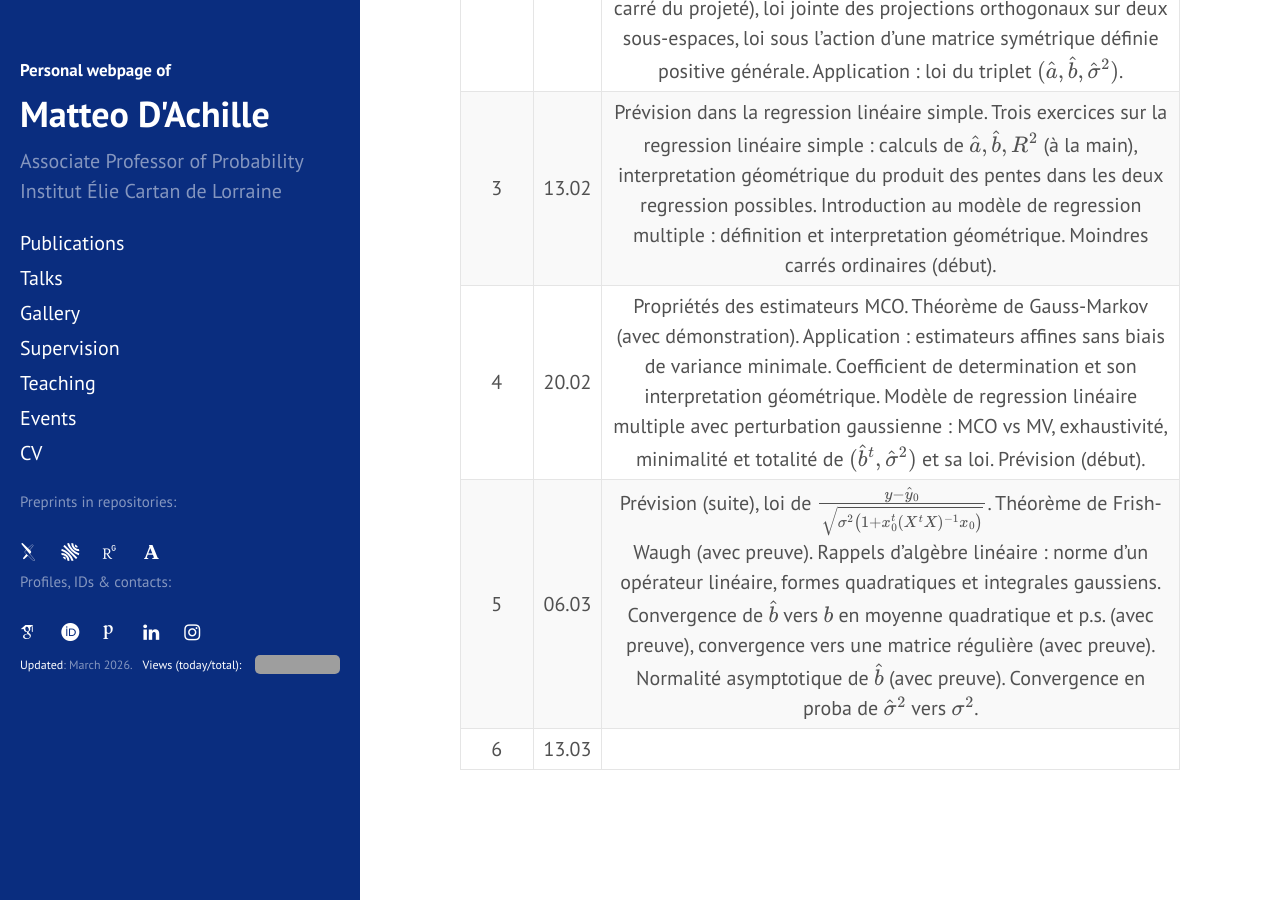
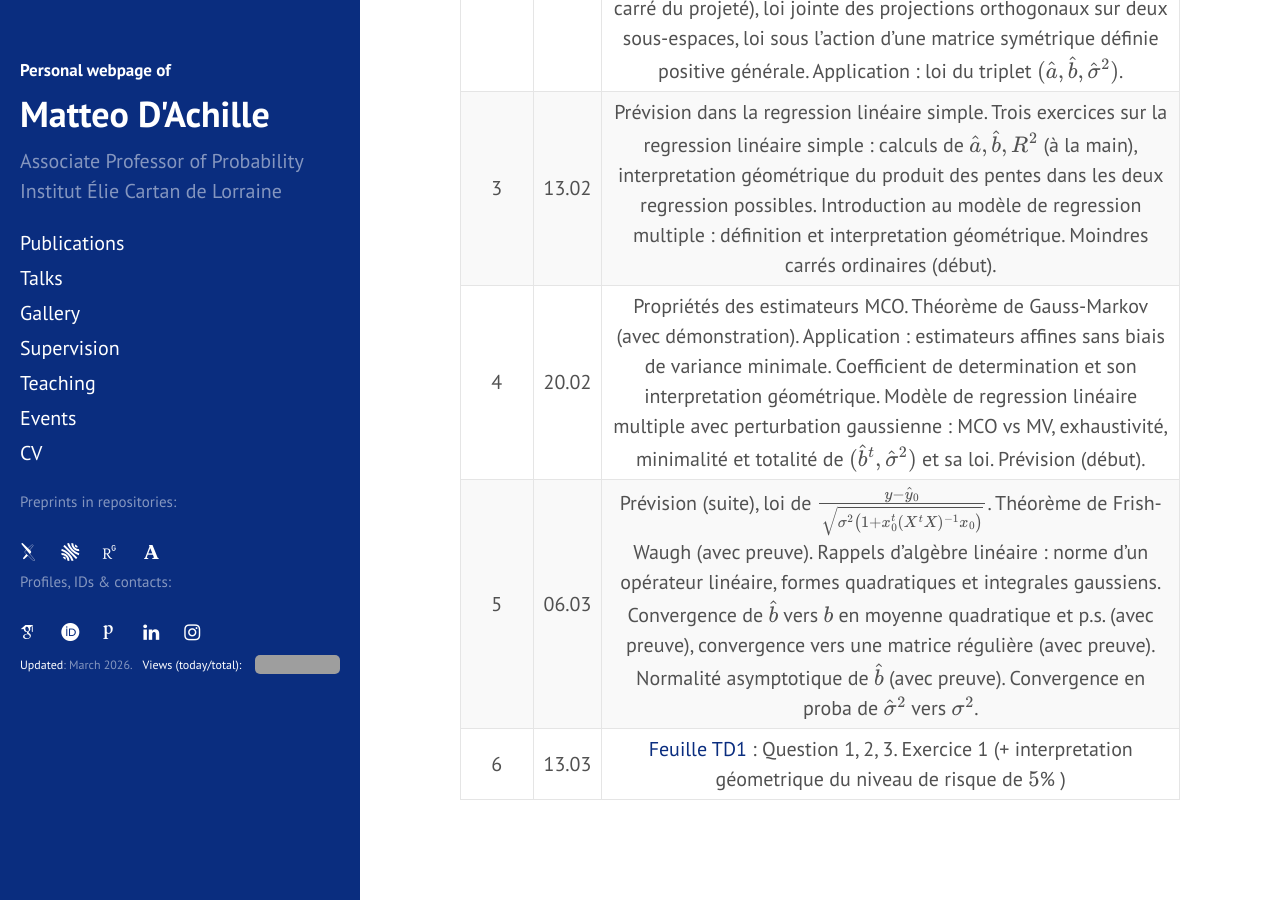
Before and after one commit to matteodachille/matteodachille.github.io, a Jekyll site: the page built from _courses/Infstat2026.md, in a window 1280 px wide and 900 px high, scrolled down 1334 px. Built offline with Jekyll 4.4.1, drawn with Linux system fonts in a browser that asks for light colours; nearby versions of some CDN libraries; some web fonts are replaced; grey boxes are pictures that could not be loaded.

Commit message:
Updated Infstat26

```diff
--- a/_courses/Infstat2026.md
+++ b/_courses/Infstat2026.md
@@ -63,4 +63,4 @@ Pour le materiel de cours ainsi que les annonces communs voir : <br/> [#](https:
 | 3 | 13.02 | Prévision dans la regression linéaire simple. Trois exercices sur la regression linéaire simple : calculs de \\(\hat{a}, \hat{b}, R^2\\) (à la main), interpretation géométrique du produit des pentes dans les deux regression possibles. Introduction au modèle de regression multiple : définition et interpretation géométrique. Moindres carrés ordinaires (début).|
 | 4 | 20.02 | Propriétés des estimateurs MCO. Théorème de Gauss-Markov (avec démonstration). Application : estimateurs affines sans biais de variance minimale. Coefficient de determination et son interpretation géométrique. Modèle de regression linéaire multiple avec perturbation gaussienne : MCO vs MV, exhaustivité, minimalité et totalité de \\(( \hat{b}^t,\hat{\sigma}^2)\\) et sa loi. Prévision (début).|
 | 5 | 06.03 | Prévision (suite), loi de \\(\frac{y-\hat{y}_0}{\sqrt{\sigma^2 \left(1+x^t_0(X^t X)^{-1}x_0 \right)}}\\). Théorème de Frish-Waugh (avec preuve). Rappels d'algèbre linéaire : norme d'un opérateur linéaire, formes quadratiques et integrales gaussiens. Convergence de \\(\hat{b}\\) vers \\(b\\) en moyenne quadratique et p.s. (avec preuve), convergence vers une matrice régulière (avec preuve). Normalité asymptotique de \\(\hat{b}\\) (avec preuve). Convergence en proba de \\(\hat{\sigma}^2\\) vers \\(\sigma^2\\).|
-| 6 | 13.03 | |
+| 6 | 13.03 | [Feuille TD1](https://filesender.renater.fr/?s=download&token=32d916ae-8192-49f9-a3f4-d5f1dec077e8) : Question 1, 2, 3. Exercice 1 (+ interpretation géometrique du niveau de risque de \\(5\\)% )|
```
